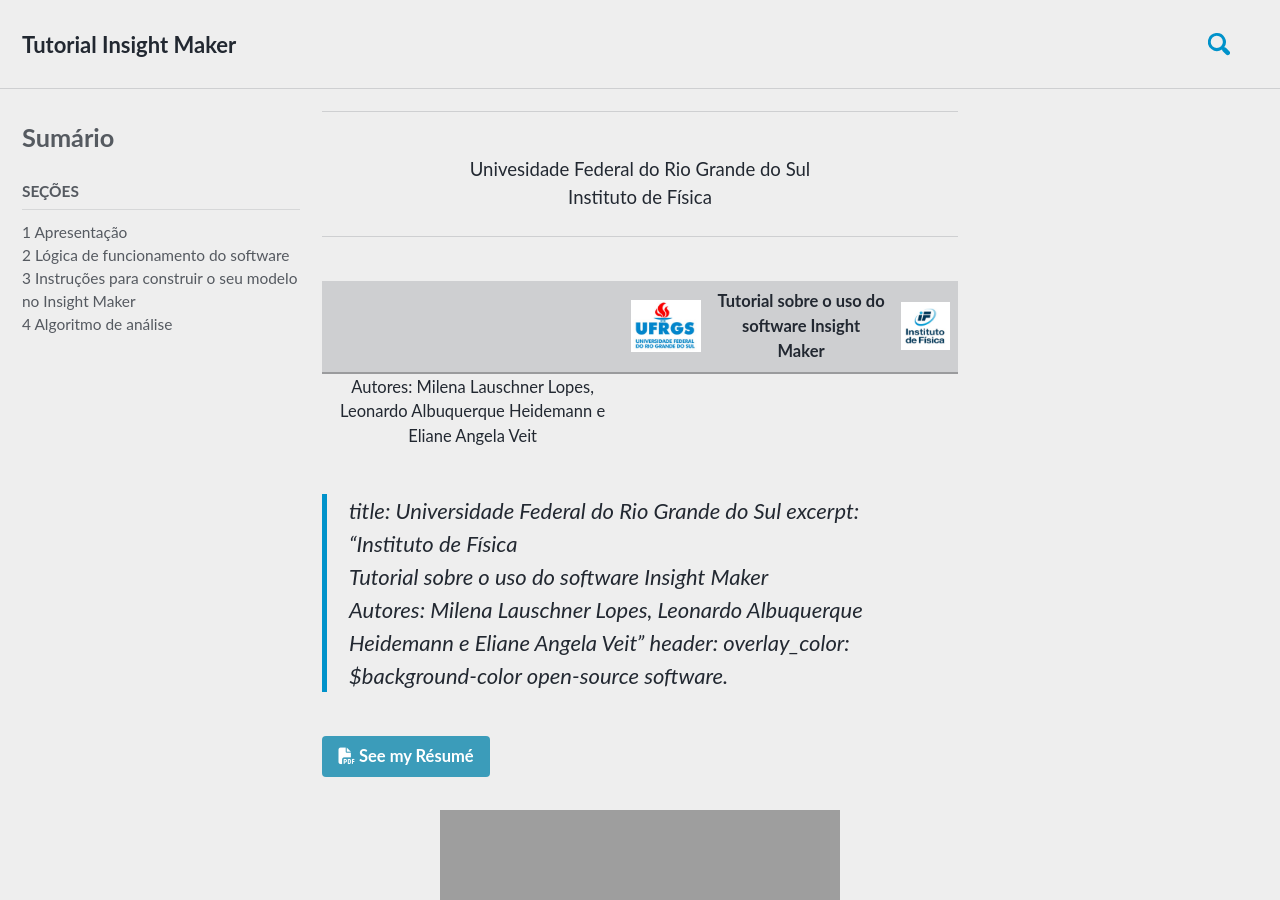
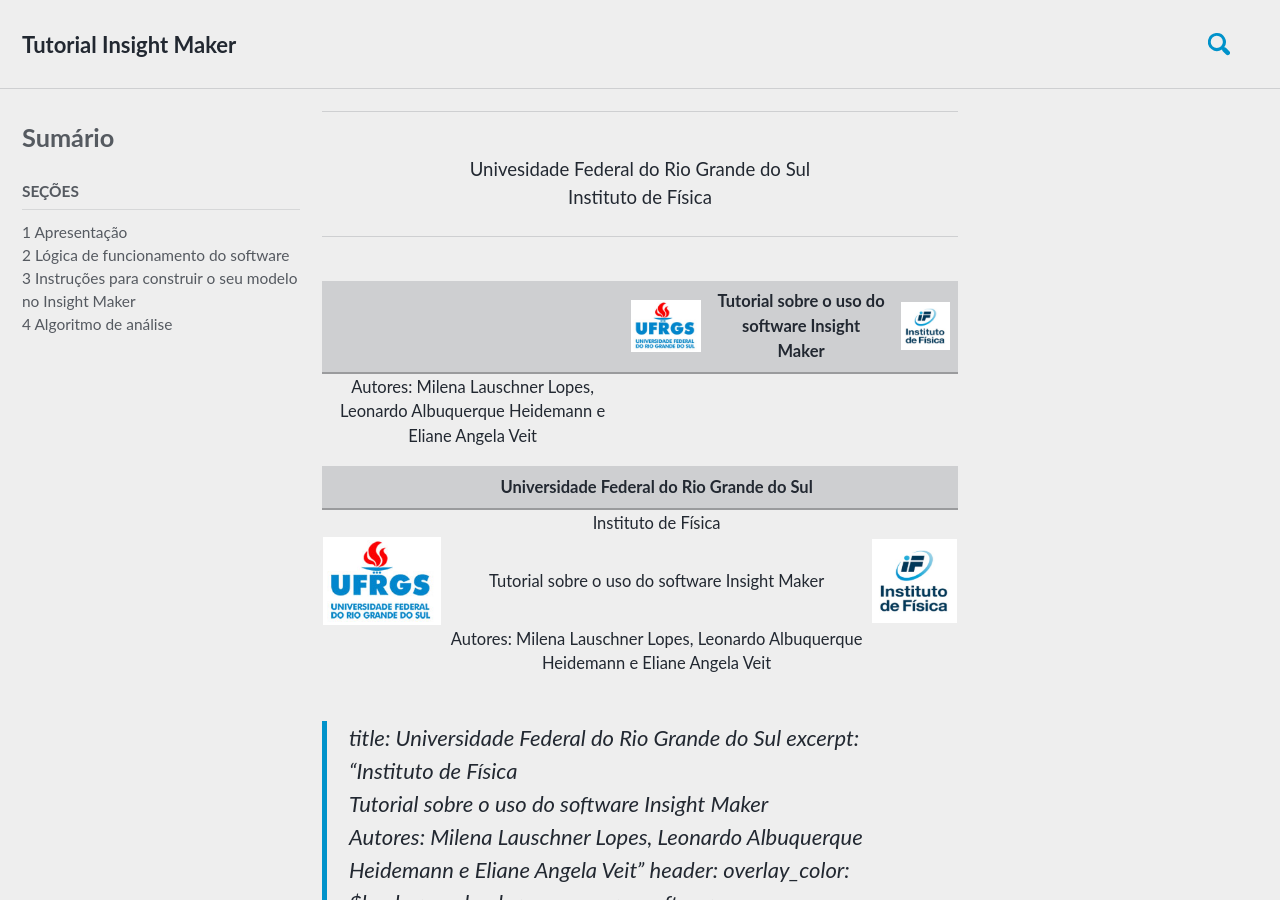
Before and after one commit to milenalauschner/MM, a Jekyll site: the page built from _pages/about.md, in a window 1280 px wide and 900 px high. Built offline with Jekyll 4.4.1, drawn with Linux system fonts in a browser that asks for light colours; cached includes are drawn as plain includes; nearby versions of some CDN libraries; some web fonts are replaced; comment, search, counter and statistics services are not loaded.

Commit message:
Update about.md

```diff
--- a/_pages/about.md
+++ b/_pages/about.md
@@ -18,6 +18,12 @@
 |      Autores: Milena Lauschner Lopes, Leonardo Albuquerque Heidemann e Eliane Angela Veit	  	|
 
 
+
+|                	|  Universidade Federal do Rio Grande do Sul |                	|
+|:----:           |                  :----:	                   |      :-----:   	|
+|   	|  Instituto de Física 	|   	|
+|![UFRGS]({{ site.url }}{{ site.baseurl}}/assets/images/UFRGS.png){: .align-center}|Tutorial sobre o uso do software Insight Maker|![IF]({{ site.url }}{{ site.baseurl}}/assets/images/IF.png){: .align-center}|
+|   	|   Autores: Milena Lauschner Lopes, Leonardo Albuquerque Heidemann e Eliane Angela Veit	|   	|
 
 > title: Universidade Federal do Rio Grande do Sul
 excerpt: "Instituto de Física <br/> Tutorial sobre o uso do software Insight Maker <br/> Autores: Milena Lauschner Lopes, Leonardo Albuquerque Heidemann e Eliane Angela Veit"
```
